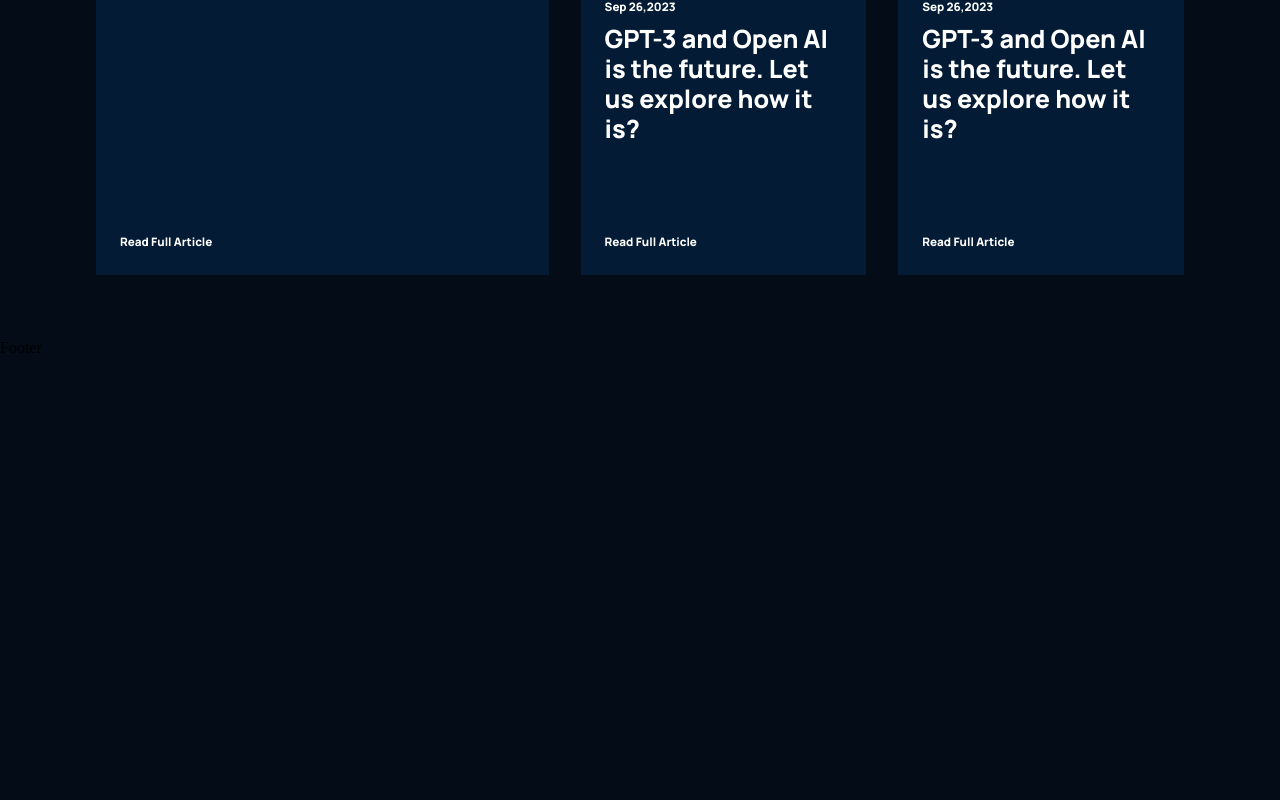
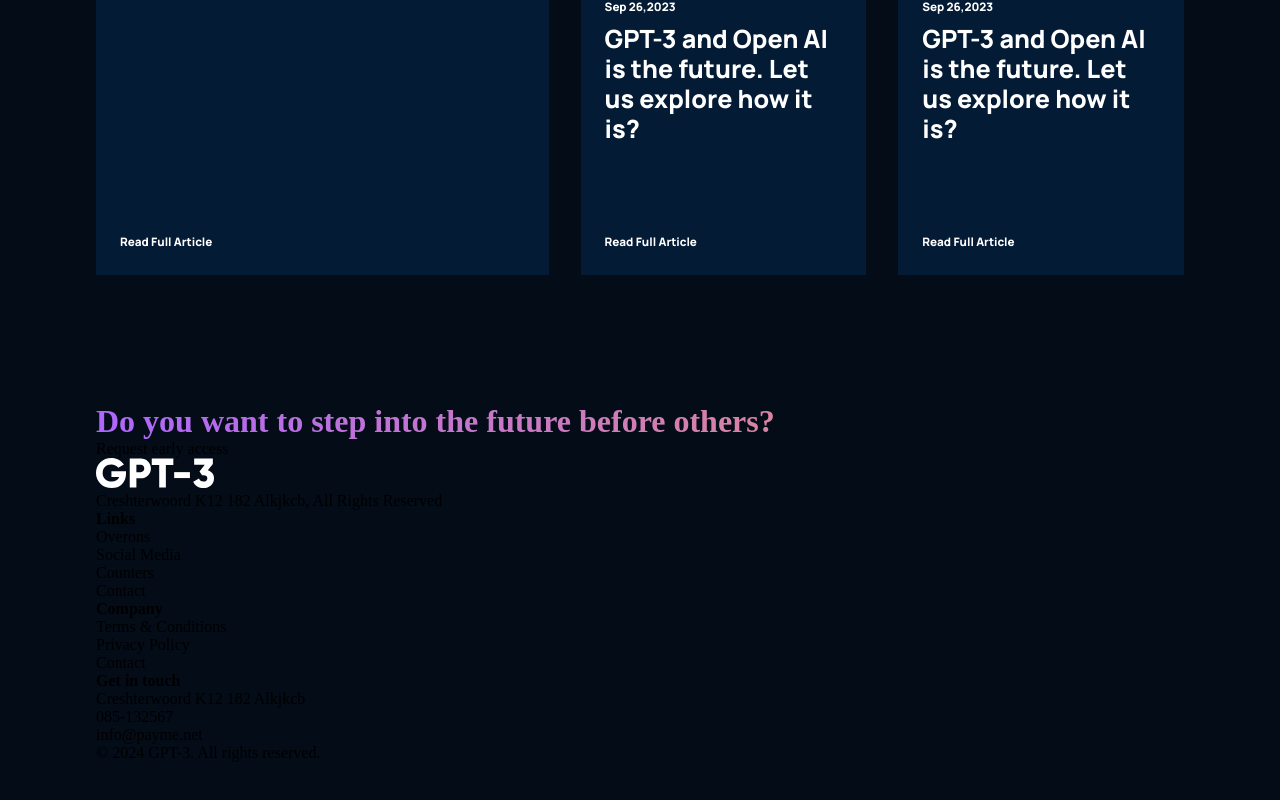
Before and after one commit to Matthew-Hurrell/gpt3, a React (Create React App) app: page / in a window 1280 px wide. Shown: the part 4111-4911 px from the top of the page. Before the commit the page ends 4468 px from the top, so only its background shows below. Built offline with nearby package versions, Linux system fonts and the light colour scheme.

Commit message:
Add footer content

```diff
--- a/src/containers/footer/Footer.jsx
+++ b/src/containers/footer/Footer.jsx
@@ -1,9 +1,53 @@
 import React from 'react';
 import './footer.css';
+import gpt3Logo from '../../assets/logo.svg';
 
 const Footer = () => {
   return (
-    <div>Footer</div>
+    <div className='gpt3__footer section__padding'>
+      <div className='gpt3__footer-heading'>
+        <h1 className='gradient__text'>
+          Do you want to step into the future before others?
+        </h1>
+      </div>
+
+      <div className='gpt3__footer-btn'>
+        <p>Request early access</p>
+      </div>
+
+      <div className='gpt3__footer-links'>
+        <div className='gpt3__footer-links_logo'>
+          <img src={gpt3Logo} alt="Logo" />
+          <p>Creshterwoord K12 182 Alkjkcb, All Rights Reserved</p>
+        </div>
+
+        <div className='gpt3__footer-links_div'>
+          <h4>Links</h4>
+          <p>Overons</p>
+          <p>Social Media</p>
+          <p>Counters</p>
+          <p>Contact</p>
+        </div>
+
+        <div className='gpt3__footer-links_div'>
+          <h4>Company</h4>
+          <p>Terms & Conditions</p>
+          <p>Privacy Policy</p>
+          <p>Contact</p>
+        </div>
+
+        <div className='gpt3__footer-links_div'>
+          <h4>Get in touch</h4>
+          <p>Creshterwoord K12 182 Alkjkcb</p>
+          <p>085-132567</p>
+          <p>info@payme.net</p>
+        </div>
+      </div>
+
+      <div className='gpt3__footer-copyright'>
+        <p>&copy; 2024 GPT-3. All rights reserved.</p>
+      </div>
+    </div>
   )
 }
 
```
